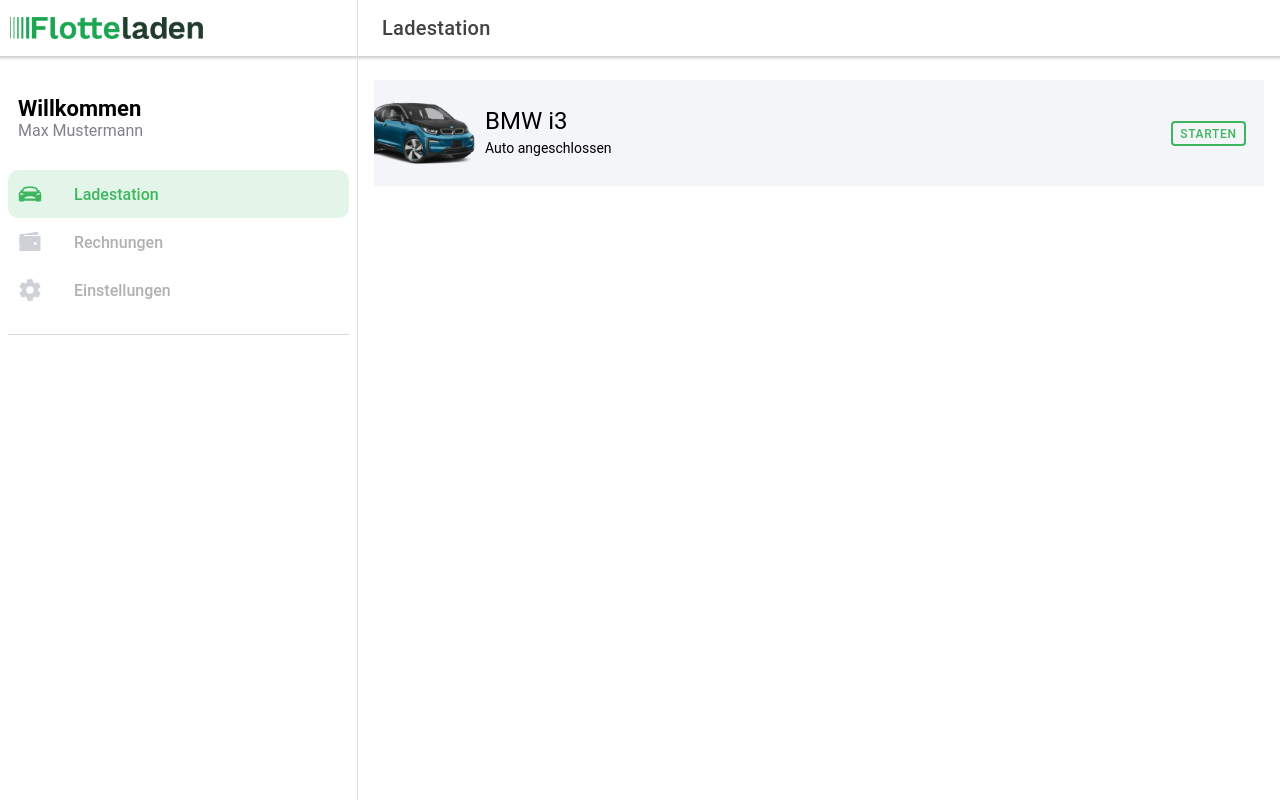
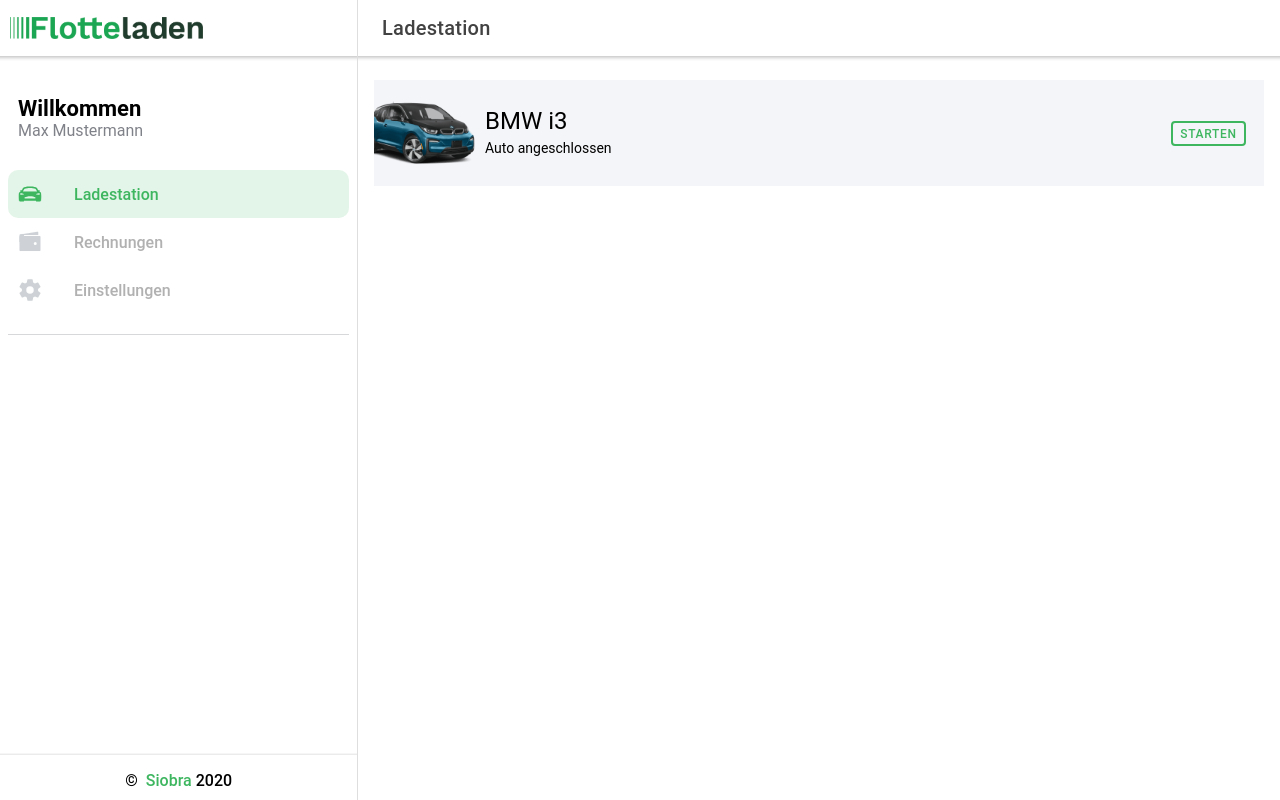
Before and after one commit to DwieDima/flapp, a React (Create React App) app: page /charge in a window 1280 px wide. Built offline with nearby package versions, Linux system fonts and the light colour scheme; data requests are answered from the project's data file.

Commit message:
Add Siobra Link to Menu

```diff
--- a/src/components/Menu/Menu.tsx
+++ b/src/components/Menu/Menu.tsx
@@ -1,5 +1,6 @@
 import {
   IonContent,
+  IonFooter,
   IonHeader,
   IonIcon,
   IonImg,
@@ -10,6 +11,7 @@
   IonMenu,
   IonMenuToggle,
   IonNote,
+  IonRouterLink,
   IonToolbar
 } from '@ionic/react';
 import {
@@ -100,6 +102,13 @@
           })}
         </IonList>
       </IonContent>
+      <IonFooter className="ion-text-center">
+        <h6>
+          &copy; &nbsp;
+          <IonRouterLink href="https://www.siobra.de/">Siobra</IonRouterLink>
+          &nbsp;2020
+        </h6>
+      </IonFooter>
     </IonMenu>
   );
 };
```
